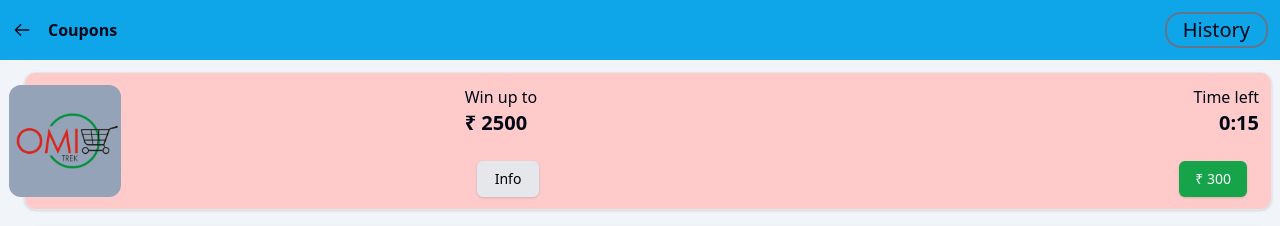
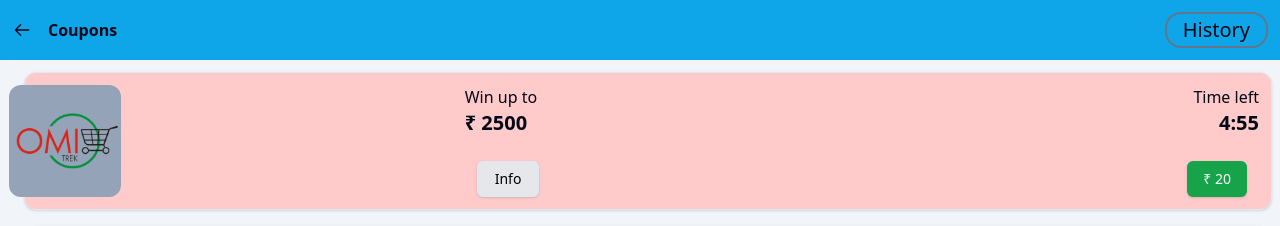
Before and after one commit to itz-kunal/omni-final-ecom-f, a Next.js app in the folder frontend/: page /coupons in a window 1280 px wide. Shown: the top 226 px of the page. Built offline with nearby package versions, Linux system fonts and the light colour scheme; no server answers.

Commit message:
Update page.jsx

```diff
--- a/frontend/src/app/coupons/page.jsx
+++ b/frontend/src/app/coupons/page.jsx
@@ -30,7 +30,7 @@ function Page() {
 
             <div className="flex flex-col pt-14 p-2 bg-slate-100 min-h-[100vh]">
 
-                <CouponCard initialTime={20} pAmount={300}  />
+                <CouponCard initialTime={300} pAmount={20}  />
                 <CouponCard bgColor={'bg-blue-200'} pAmount={100} initialTime={400} />
                 <CouponCard bgColor={'bg-green-200'} pAmount={500}  initialTime={600} />
                 <CouponCard bgColor={'bg-sky-200'} pAmount={1000}  initialTime={1000} />
```
